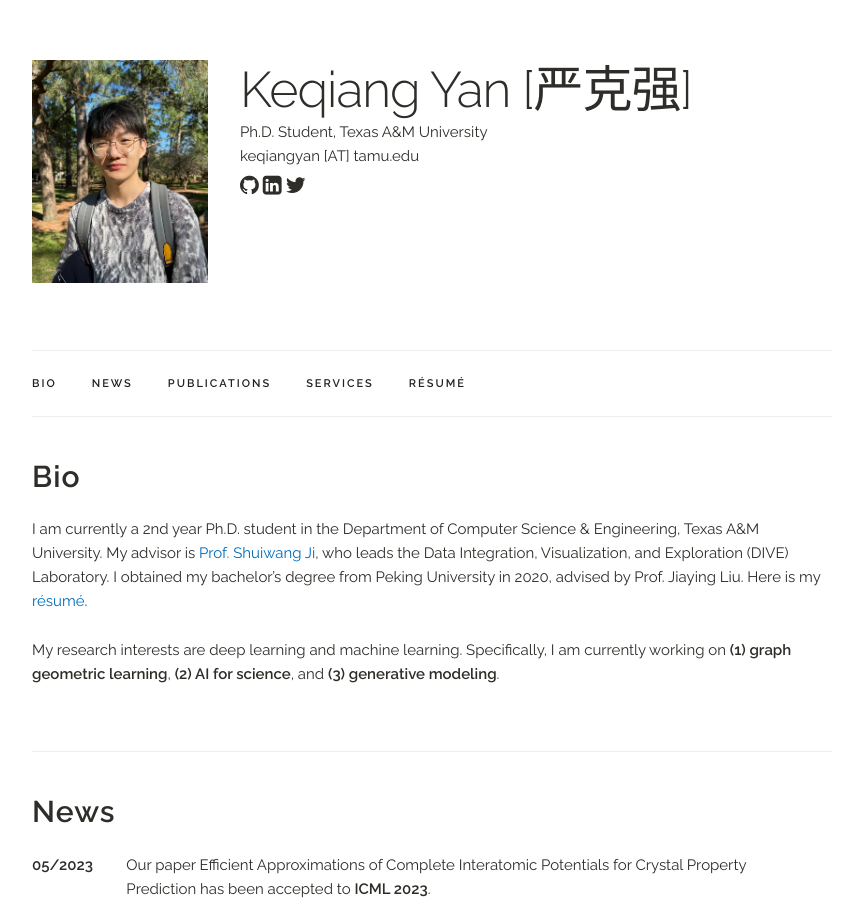
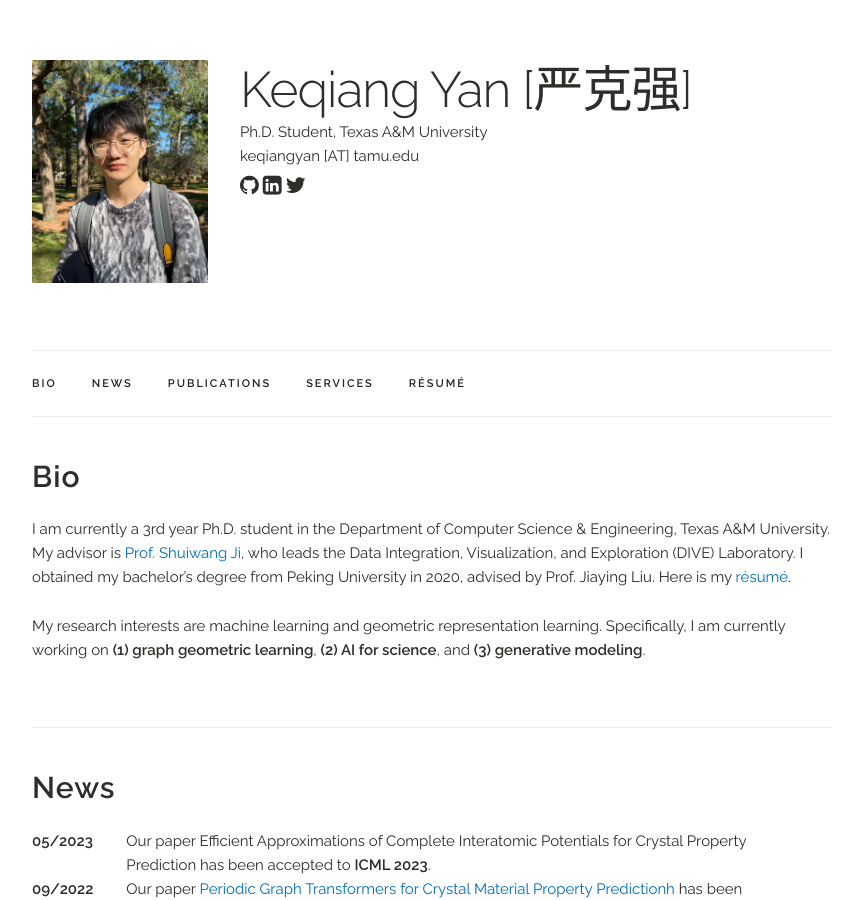
Before and after one commit to YKQ98/YKQ98.github.io, a Jekyll site: the page built from index.html, in a window 1280 px wide and 900 px high. Shown: the whole window, without its empty margins (208-1066 px from the left). Built offline with Jekyll 4.4.1, drawn with Linux system fonts in a browser that asks for light colours; a style sheet for code colours, icons or effects is not loaded.

Commit message:
Update index.html

```diff
--- a/index.html
+++ b/index.html
@@ -6,11 +6,11 @@
 <div class="docs-section" id="bio">
   <h4><b>Bio</b></h4>
   <p>
-  I am currently a 2nd year Ph.D. student in the Department of Computer Science & Engineering, Texas A&M University. My advisor is <a href="http://people.tamu.edu/~sji/" target="_blank">Prof. Shuiwang Ji</a>, who leads the Data Integration, Visualization, and Exploration (DIVE) Laboratory.  I obtained my bachelor’s degree from Peking University in 2020, advised by Prof. Jiaying Liu. Here is my <a href={{ "/assets/cv_keqiang.pdf" | prepend: site.baseurl }} target="_blank">résumé</a>.
+  I am currently a 3rd year Ph.D. student in the Department of Computer Science & Engineering, Texas A&M University. My advisor is <a href="http://people.tamu.edu/~sji/" target="_blank">Prof. Shuiwang Ji</a>, who leads the Data Integration, Visualization, and Exploration (DIVE) Laboratory.  I obtained my bachelor’s degree from Peking University in 2020, advised by Prof. Jiaying Liu. Here is my <a href={{ "/assets/cv_keqiang.pdf" | prepend: site.baseurl }} target="_blank">résumé</a>.
   </p>
 
   <p>
-  My research interests are deep learning and machine learning. Specifically, I am currently working on <b>(1) graph geometric learning</b>, <b>(2) AI for science</b>, and <b>(3) generative modeling</b>.
+  My research interests are machine learning and geometric representation learning. Specifically, I am currently working on <b>(1) graph geometric learning</b>, <b>(2) AI for science</b>, and <b>(3) generative modeling</b>.
   </p>
 </div>
 
```
